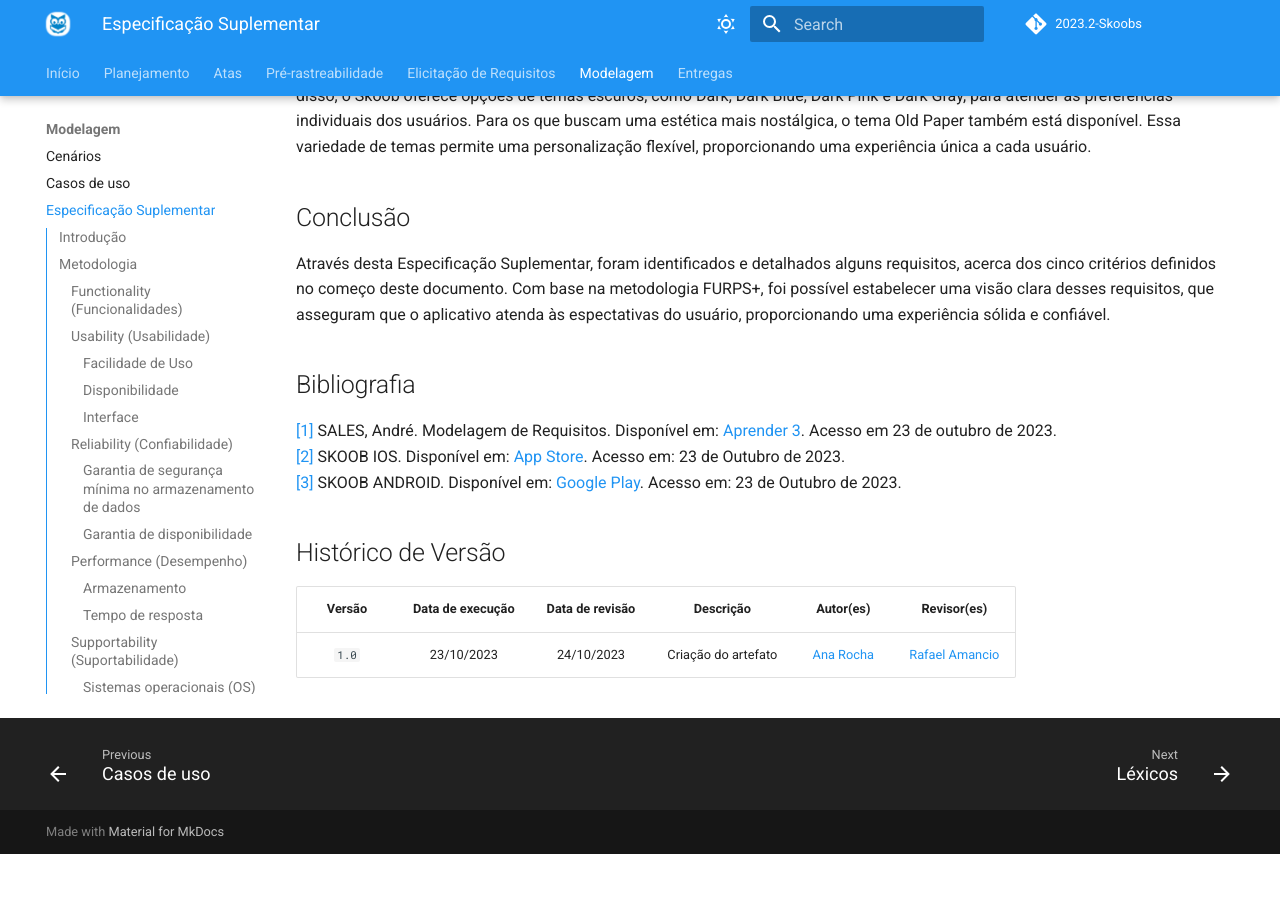
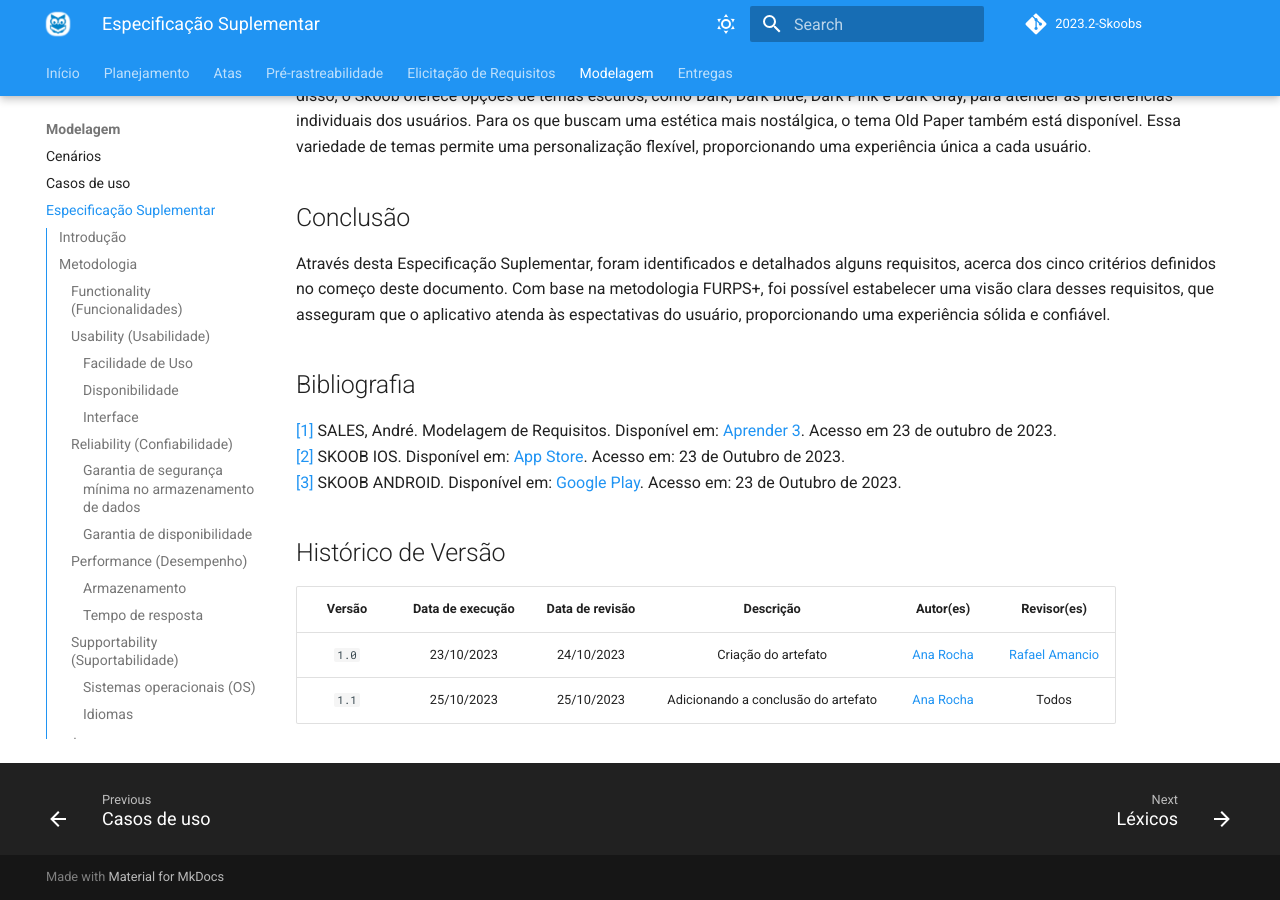
Before and after one commit to Requisitos-de-Software/2023.2-Skoob, an MkDocs documentation site: the page built from docs/modelagem/especificacao_suplementar.md, in a window 1280 px wide and 900 px high, scrolled down 3108 px. Built offline with MkDocs 1.6.1 and Material for MkDocs 9.7.7, drawn with Linux system fonts in a browser that asks for light colours; comment, search, counter and statistics services are not loaded; before the commit the page ends 3962 px from its top, so only the background shows below that.

Commit message:
Update especificacao_suplementar.md

```diff
--- a/docs/modelagem/especificacao_suplementar.md
+++ b/docs/modelagem/especificacao_suplementar.md
@@ -114,3 +114,4 @@
 | Versão | Data de execução | Data de revisão |             Descrição             |                      Autor(es)                       |                     Revisor(es)                      |
 | :----: | :--------------: | :-------------: | :-------------------------------: | :--------------------------------------------------: | :--------------------------------------------------: |
 | `1.0`  |    23/10/2023    |   24/10/2023    | Criação do artefato |   [Ana Rocha](https://github.com/anaaroch)    | [Rafael Amancio](https://github.com/Rafael-gc) |
+| `1.1`  |    25/10/2023    |   25/10/2023    | Adicionando a conclusão do artefato |   [Ana Rocha](https://github.com/anaaroch)    | Todos |
```
